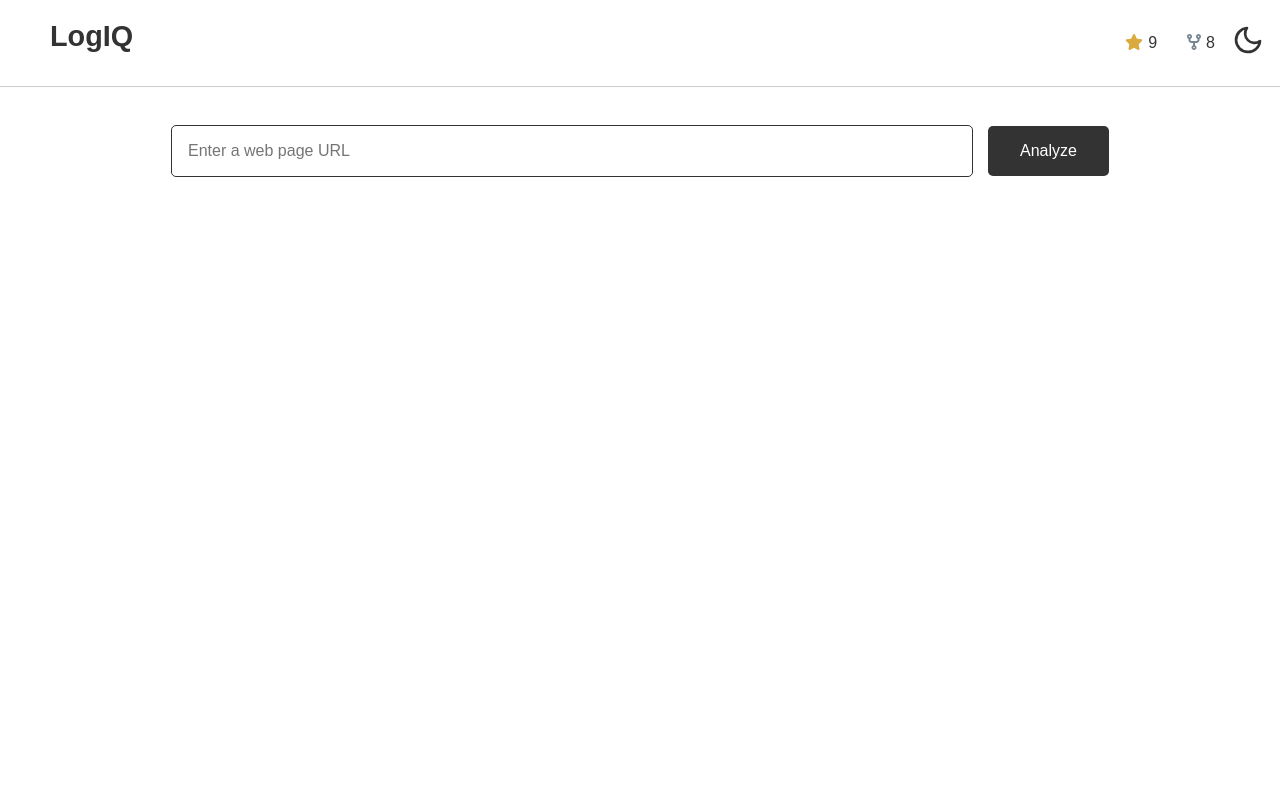
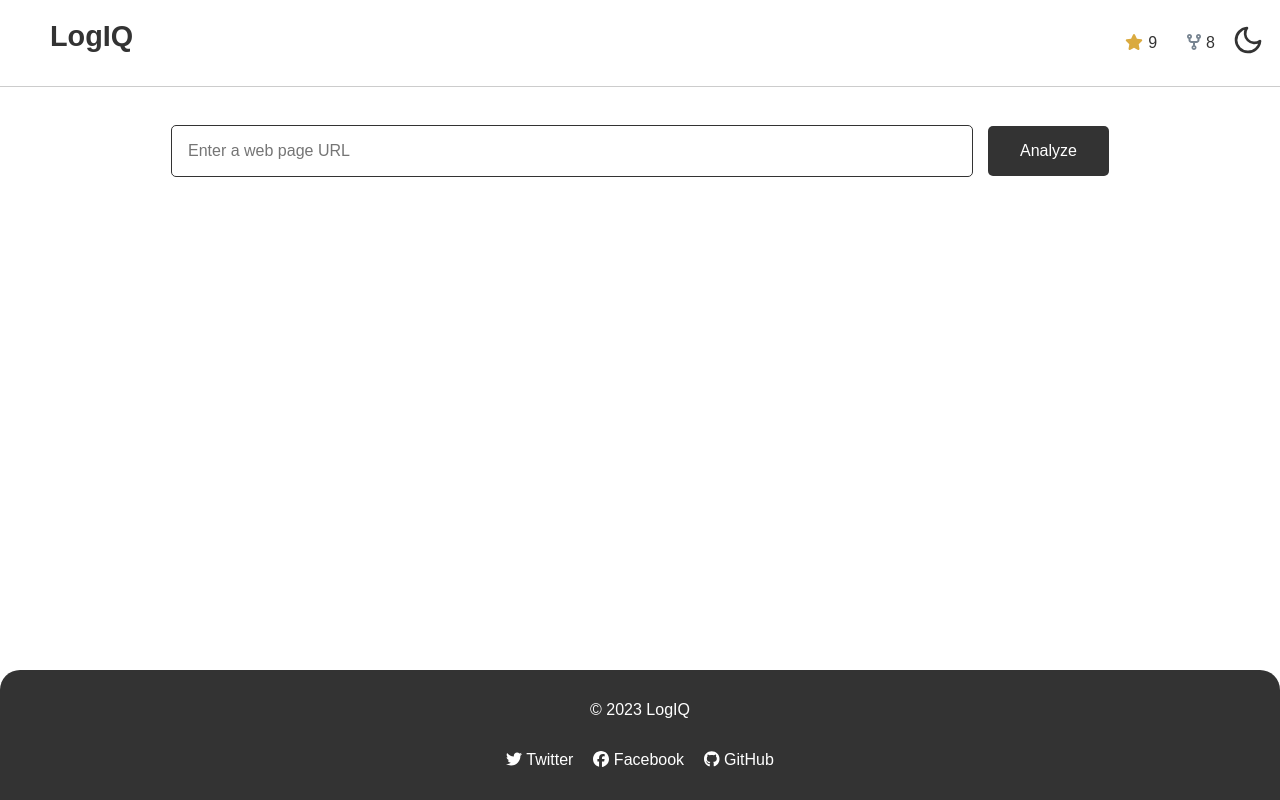
Before and after one commit to FreeOps-Tools/LogIQ, a React (Vite) app: page / in a window 1280 px wide. Built offline with nearby package versions, Linux system fonts and the light colour scheme.

Commit message:
feat: add footer with styling

```diff
--- a/src/App.css
+++ b/src/App.css
@@ -138,3 +138,45 @@ input:focus {
     margin: 5% auto;
   }
 }
+
+/* Footer Styles */
+.footer {
+  position: fixed; /* Set the position to fixed */
+  bottom: 0; /* Stick it to the bottom of the viewport */
+  width: 100%; /* Make it full-width */
+  background-color: #333; /* Background color for the footer */
+  color: #fff; /* Text color for the footer */
+  padding: 15px 0; /* Add spacing to top and bottom */
+  /* Center the text and links within the footer */
+  text-align: center;
+  border-top-left-radius: 20px; /* Curved top-left corner */
+  border-top-right-radius: 20px; /* Curved top-right corner */
+}
+
+.footer-content {
+  display: flex;
+  flex-direction: column;
+  align-items: center;
+}
+
+/* Style the links in the footer */
+.social-links {
+  list-style: none; /* Remove bullet points */
+  padding: 0;
+}
+
+.social-links li {
+  display: inline;
+  margin: 0 10px; /* Add spacing between links */
+}
+
+/* Style the links as white text with a subtle hover effect */
+.social-links a {
+  text-decoration: none;
+  color: #fff;
+  transition: color 0.3s;
+}
+
+.social-links a:hover {
+  color: #DAAA3F; /* Change color on hover */
+}
--- a/src/App.jsx
+++ b/src/App.jsx
@@ -3,7 +3,9 @@ import axios from "axios";
 import { FiSun, FiMoon } from "react-icons/fi";
 import "./App.css";
 
+
 import Header from "./Components/Header";
+import Footer from "./Components/Footer";
 
 const App = () => {
   const [url, setUrl] = useState("");
@@ -73,6 +75,7 @@ const App = () => {
           <p>Response Time: {status.responseTime}s</p>
         </div>
       )}
+      <Footer/>
     </div>
   );
 };
--- /dev/null
+++ b/src/Components/Footer.jsx
@@ -0,0 +1,32 @@
+import React from 'react';
+import { FontAwesomeIcon } from '@fortawesome/react-fontawesome';
+import { faTwitter, faFacebook, faGithub } from '@fortawesome/free-brands-svg-icons'; // Import the appropriate icons
+
+function Footer() {
+  return (
+    <footer className="footer">
+      <div className="footer-content">
+        <p>&copy; 2023 LogIQ</p>
+        <ul className="social-links">
+          <li>
+            <a href="#">
+              <FontAwesomeIcon icon={faTwitter} /> Twitter
+            </a>
+          </li>
+          <li>
+            <a href="#">
+              <FontAwesomeIcon icon={faFacebook} /> Facebook
+            </a>
+          </li>
+          <li>
+            <a href="https://github.com/FreeOps-Tools/LogIQ/">
+              <FontAwesomeIcon icon={faGithub} /> GitHub
+            </a>
+          </li>
+        </ul>
+      </div>
+    </footer>
+  );
+}
+
+export default Footer;
```
